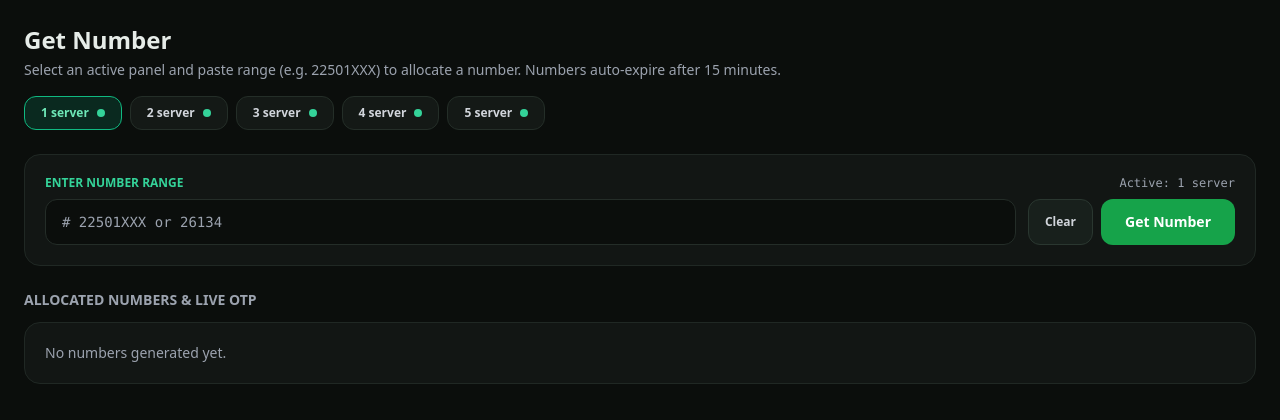
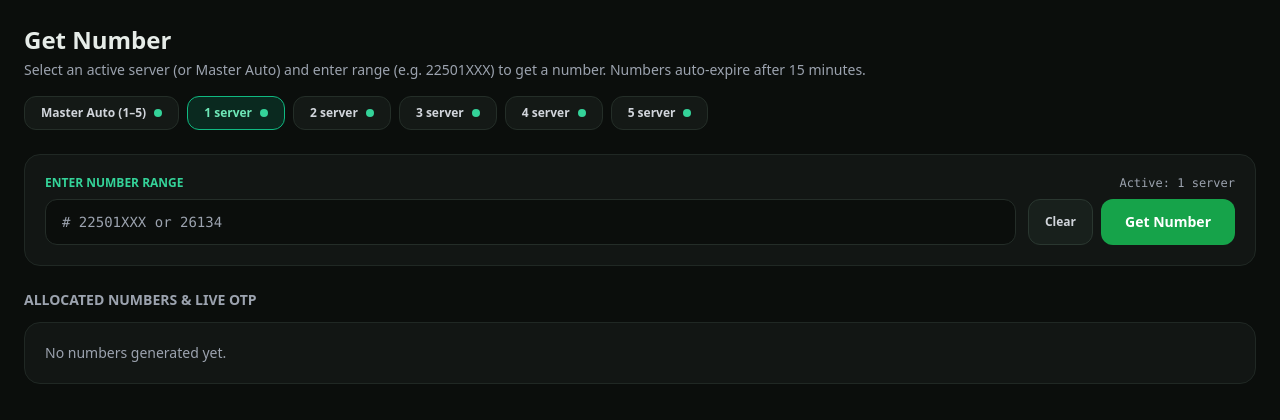
Before and after one commit to mrifathossen57-svg/Free-ai, a Flask app: template templates/get_number.html in a window 1280 px wide. Shown: the top 420 px of the page. Run offline with Flask 3, Linux system fonts and the light colour scheme; the template is opened without the code that fills it, so the values that code supplies are empty; some libraries are stand-ins or nearby versions.

Commit message:
Update get_number.html

```diff
--- a/templates/get_number.html
+++ b/templates/get_number.html
@@ -31,10 +31,18 @@
 } %}
 
 <h1 class="text-2xl font-bold mb-1">Get Number</h1>
-<p class="text-sm text-gray-400 mb-4">Select an active panel and paste range (e.g. 22501XXX) to allocate a number. Numbers auto-expire after 15 minutes.</p>
+<p class="text-sm text-gray-400 mb-4">Select an active server (or Master Auto) and enter range (e.g. 22501XXX) to get a number. Numbers auto-expire after 15 minutes.</p>
 
 <!-- Panel Selector Tabs -->
 <div class="flex flex-wrap gap-2 mb-6" id="panel-tabs">
+  <button type="button"
+          data-panel="master"
+          onclick="selectPanel('master')"
+          class="panel-tab px-4 py-2 rounded-xl text-xs font-semibold border transition flex items-center gap-2 bg-[#141916] border-[#242e28] text-gray-300 hover:border-emerald-500/50">
+    <span>Master Auto (1–5)</span>
+    <span class="inline-block w-2 h-2 rounded-full bg-emerald-400"></span>
+  </button>
+
   {% for pk in ["1", "2", "3", "4", "5"] %}
     {% set p_info = p_map.get(pk, {"key": pk, "name": pk ~ " server", "active": true}) %}
     <button type="button"
@@ -60,6 +68,7 @@
   <div class="flex flex-col sm:flex-row gap-3">
     <input id="range-input" type="text" placeholder="# 22501XXX or 26134"
            oninput="saveRangeToStorage(this.value)"
+           onkeydown="if(event.key==='Enter'){event.preventDefault();allocateNumber();}"
            class="flex-1 px-4 py-3 rounded-xl bg-[#0b0e0c] border border-[#242d28] text-white font-mono text-sm focus:outline-none focus:border-emerald-500" />
     <div class="flex gap-2 shrink-0">
       <button type="button" id="clear-range-btn" onclick="clearSavedRange()"
@@ -80,6 +89,7 @@
 
 <script>
 const SERVER_LABELS = {
+  "master": "Master Auto (1–5)",
   "1": "1 server",
   "2": "2 server",
   "3": "3 server",
@@ -88,6 +98,9 @@ const SERVER_LABELS = {
 };
 
 const SERVER_ALIASES = {
+  "master": "master",
+  "auto": "master",
+  "all": "master",
   "1": "1",
   "2": "2",
   "3": "3",
@@ -170,12 +183,19 @@ function initRangeValue() {
 
 function getInitialPanel() {
   const qPanel = normalizeServerKey(params.get('panel') || params.get('server'));
+  if (qPanel === 'master') {
+    localStorage.setItem('selected_panel_key', 'master');
+    return 'master';
+  }
   if (qPanel && PANELS_META[qPanel] && PANELS_META[qPanel].active) {
     localStorage.setItem('selected_panel_key', qPanel);
     return qPanel;
   }
 
   const saved = normalizeServerKey(localStorage.getItem('selected_panel_key'));
+  if (saved === 'master') {
+    return 'master';
+  }
   if (saved && PANELS_META[saved] && PANELS_META[saved].active) {
     return saved;
   }
@@ -186,14 +206,18 @@ function getInitialPanel() {
     }
   }
 
-  return qPanel || saved || '1';
+  return qPanel || saved || 'master';
 }
 
 let currentPanel = getInitialPanel();
 localStorage.setItem('selected_panel_key', currentPanel);
 
 function syncPanelUI() {
-  const meta = PANELS_META[currentPanel] || { name: SERVER_LABELS[currentPanel] || `${currentPanel} server`, active: true };
+  const isMaster = currentPanel === 'master';
+  const meta = isMaster
+    ? { name: SERVER_LABELS.master, active: true }
+    : (PANELS_META[currentPanel] || { name: SERVER_LABELS[currentPanel] || `${currentPanel} server`, active: true });
+
   document.querySelectorAll('.panel-tab').forEach(btn => {
     const k = btn.getAttribute('data-panel');
     if (k === currentPanel) {
@@ -211,9 +235,9 @@ function syncPanelUI() {
   const offTitle = document.getElementById('getnum-off-title');
   const offMsg = document.getElementById('getnum-off-msg');
 
-  if (!meta.active) {
+  if (!isMaster && !meta.active) {
     if (offTitle) offTitle.innerText = `${meta.name} is OFF`;
-    if (offMsg) offMsg.innerText = `${meta.name} has been turned off by Admin. Select another active server above.`;
+    if (offMsg) offMsg.innerText = `${meta.name} has been turned off by Admin. Select another active server or Master Auto above.`;
     if (banner) banner.classList.remove('hidden');
     if (formCard) formCard.classList.add('hidden');
   } else {
@@ -309,7 +333,14 @@ async function allocateNumber() {
   if (!input || !btn) return;
 
   const rangeVal = input.value.trim();
-  if (!rangeVal && !['3', '5'].includes(currentPanel)) return;
+  if (!rangeVal && !['3', '4', '5'].includes(currentPanel)) {
+    if (msg) {
+      msg.className = 'text-xs mt-3 text-amber-300';
+      msg.innerText = 'Please enter a number range first.';
+      msg.classList.remove('hidden');
+    }
+    return;
+  }
 
   if (rangeVal) {
     saveRangeToStorage(rangeVal);
@@ -330,9 +361,11 @@ async function allocateNumber() {
     const data = await res.json();
 
     if (
-      data.panel_active === false ||
-      (currentPanel === '1' && data.voltx_active === false) ||
-      (data.meta && data.meta.code === 503)
+      currentPanel !== 'master' && (
+        data.panel_active === false ||
+        (currentPanel === '1' && data.voltx_active === false) ||
+        (data.meta && data.meta.code === 503)
+      )
     ) {
       showGetnumPanelOff(data.message || 'This server has been turned off by Admin.');
       return;
@@ -361,11 +394,13 @@ async function allocateNumber() {
         ''
       ).trim();
 
+      const srvLabel = data.matched_panel_name || newestItem.panel_name || itemFromApi.panel_name || '';
+
       if (numToCopy) {
         copySilent(numToCopy);
         if (msg) {
           msg.className = 'text-xs mt-3 text-emerald-400 font-medium';
-          msg.innerText = `Generated & Auto-Copied: ${numToCopy}`;
+          msg.innerText = `Generated & Auto-Copied: ${numToCopy}${srvLabel ? ` (${srvLabel})` : ''}`;
           msg.classList.remove('hidden');
         }
       }
@@ -445,7 +480,7 @@ function renderNumbers() {
          </div>`
       : (n.expired
           ? `<div class="text-xs text-rose-400">No OTP received within 15 minutes.</div>`
-          : `<div class="text-xs text-gray-400 animate-pulse">Waiting for incoming OTP...</div>`);
+          : `<div class="text-xs text-gray-400 animate-pulse">Background OTP listener active...</div>`);
 
     return `
       <div class="card rounded-2xl p-4 grid grid-cols-1 md:grid-cols-2 gap-4 items-center ${n.expired ? 'opacity-60' : ''}">
```
